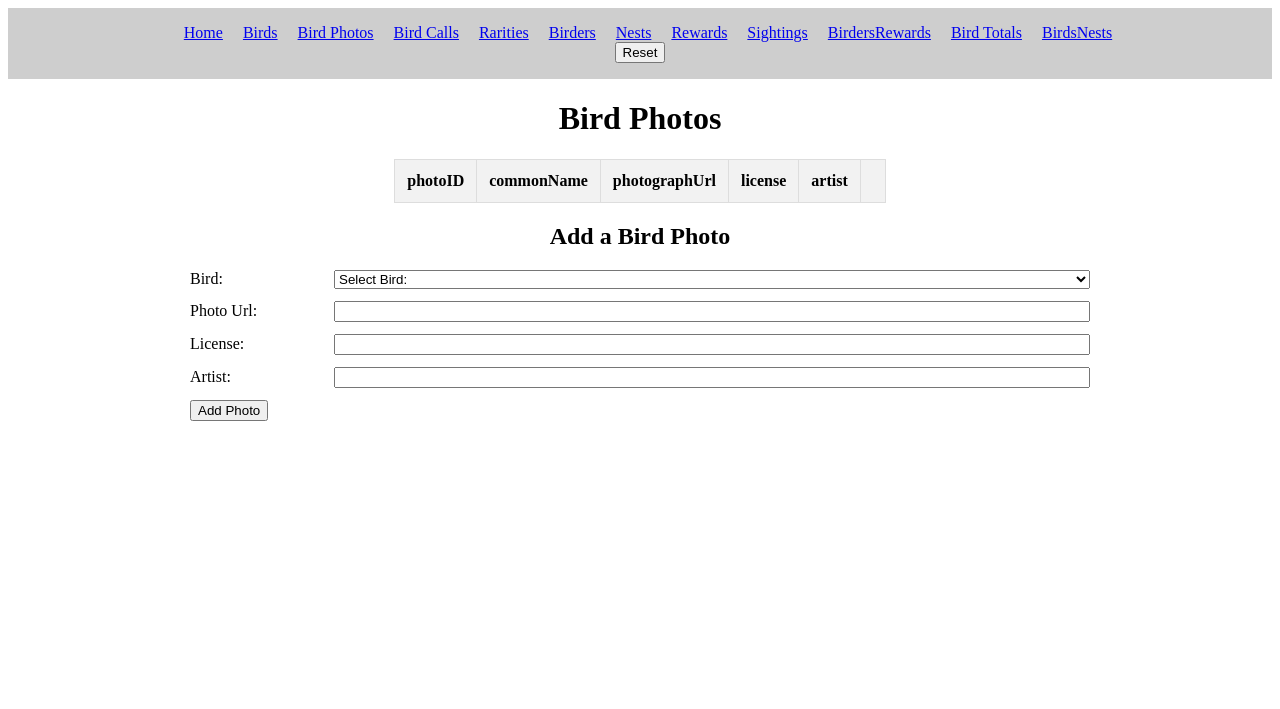
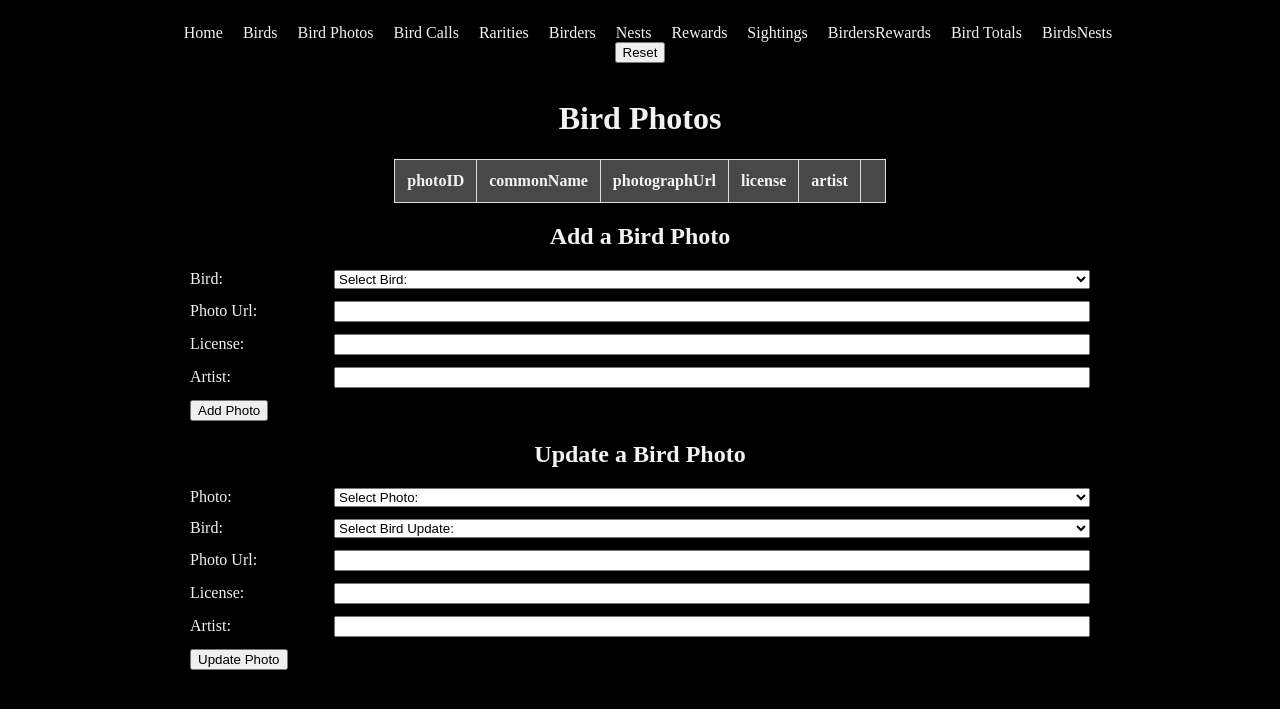
Before and after one commit to AN1H3M/Avidex, a Flask app: page /Avidex/bird-photos in a window 1280 px wide. Shown: the top 709 px of the page. Run offline with Flask 3, Linux system fonts and the light colour scheme; data that the repository does not hold is empty; parts of the project's set-up code (start-up, migrations or seed data) failed here and were passed over; some libraries are stand-ins or nearby versions.

Commit message:
created updates for the birdcalls and birdphotos

```diff
--- a/app.py
+++ b/app.py
@@ -57,7 +57,7 @@ def home():
 
     except Exception as e:
         print(f"Error rendering page: {e}")
-        return "An error occurred while rendering the page.", 500
+        return f"An error occurred while rendering the page: {e}", 500
 
 # Bird Page
 @app.route("/Avidex/birds", methods = ["GET"])
@@ -79,7 +79,7 @@ def avidex_birds():
 
     except Exception as e:
         print(f"Error executing queries: {e}")
-        return "An error occurred while executing the db queries.", 500
+        return f"An error occurred while executing the db queries: {e}", 500
 
     finally:
         # closing the DB connection, if it exists
@@ -105,7 +105,7 @@ def avidex_bird_photos():
 
     except Exception as e:
         print(f"Error executing queries: {e}")
-        return "An error occurred while executing the db queries", 500
+        return f"An error occurred while executing the db queries: {e}", 500
 
     finally:
         if "dbConnection" in locals() and dbConnection: dbConnection.close()
@@ -130,7 +130,7 @@ def avidex_bird_calls():
 
     except Exception as e:
         print(f"Error executing queries: {e}")
-        return "An error occurred while executing the db queries", 500
+        return f"An error occurred while executing the db queries: {e}", 500
 
     finally:
         if "dbConnection" in locals() and dbConnection: dbConnection.close()
@@ -151,7 +151,7 @@ def avidex_rarities():
 
     except Exception as e:
         print(f"Error executing queries: {e}")
-        return "An error occurred while executing the db queries", 500
+        return f"An error occurred while executing the db queries: {e}", 500
 
     finally:
         if "dbConnection" in locals() and dbConnection: dbConnection.close()
@@ -172,7 +172,7 @@ def avidex_birders():
 
     except Exception as e:
         print(f"Error executing queries: {e}")
-        return "An error occurred while executing the db queries", 500
+        return f"An error occurred while executing the db queries: {e}", 500
 
     finally:
         if "dbConnection" in locals() and dbConnection: dbConnection.close()
@@ -194,7 +194,7 @@ def avidex_nests():
 
     except Exception as e:
         print(f"Error executing queries: {e}")
-        return "An error occurred while executing the db queries", 500
+        return f"An error occurred while executing the db queries: {e}", 500
 
     finally:
         if "dbConnection" in locals() and dbConnection: dbConnection.close()
@@ -216,7 +216,7 @@ def avidex_rewards():
 
     except Exception as e:
         print(f"Error executing queries: {e}")
-        return "An error occurred while executing the db queries", 500
+        return f"An error occurred while executing the db queries: {e}", 500
 
     finally:
         if "dbConnection" in locals() and dbConnection: dbConnection.close()
@@ -244,7 +244,7 @@ def avidex_sightings():
 
     except Exception as e:
         print(f"Error executing queries: {e}")
-        return "An error occurred while executing the db queries", 500
+        return f"An error occurred while executing the db queries: {e}", 500
 
     finally:
         if "dbConnection" in locals() and dbConnection: dbConnection.close()
@@ -271,7 +271,7 @@ def avidex_birders_rewards():
 
     except Exception as e:
         print(f"Error executing queries: {e}")
-        return "An error occurred while executing the db queries", 500
+        return f"An error occurred while executing the db queries: {e}", 500
 
     finally:
         if "dbConnection" in locals() and dbConnection: dbConnection.close()
@@ -296,7 +296,7 @@ def avidex_birds_list():
 
     except Exception as e:
         print(f"Error executing queries: {e}")
-        return "An error occurred while executing the db queries", 500
+        return f"An error occurred while executing the db queries: {e}", 500
 
     finally:
         if "dbConnection" in locals() and dbConnection: dbConnection.close()
@@ -323,7 +323,7 @@ def avidex_birds_nests():
 
     except Exception as e:
         print(f"Error executing queries: {e}")
-        return "An error occurred while executing the db queries", 500
+        return f"An error occurred while executing the db queries: {e}", 500
 
     finally:
         if "dbConnection" in locals() and dbConnection: dbConnection.close()
@@ -354,7 +354,7 @@ def reset_db_route():
 
     except Exception as e:
         print(f"Error executing queries: {e}")
-        return "An error occurred while executing the db queries", 500
+        return f"An error occurred while executing the db queries: {e}", 500
 
     finally:
         if "dbConnection" in locals() and dbConnection: dbConnection.close()
@@ -386,7 +386,7 @@ def add_birder():
 
     except Exception as e:
         print(f"Error executing queries: {e}")
-        return "An error occurred while executing the db queries", 500
+        return f"An error occurred while executing the db queries: {e}", 500
 
     finally:
         if "dbConnection" in locals() and dbConnection: dbConnection.close()
@@ -427,7 +427,7 @@ def add_bird():
 
     except Exception as e:
         print(f"Error executing queries: {e}")
-        return "An error occurred while executing the db queries", 500
+        return f"An error occurred while executing the db queries: {e}", 500
 
     finally:
         if "dbConnection" in locals() and dbConnection: dbConnection.close()
@@ -449,7 +449,7 @@ def add_bird_photo():
 
     except Exception as e:
         print(f"Error executing queries: {e}")
-        return "An error occurred while executing the db queries", 500
+        return f"An error occurred while executing the db queries: {e}", 500
 
     finally:
         if "dbConnection" in locals() and dbConnection: dbConnection.close()
@@ -472,7 +472,7 @@ def add_bird_call():
 
     except Exception as e:
         print(f"Error executing queries: {e}")
-        return "An error occurred while executing the db queries", 500
+        return f"An error occurred while executing the db queries: {e}", 500
 
     finally:
         if "dbConnection" in locals() and dbConnection: dbConnection.close()
@@ -493,7 +493,7 @@ def add_reward():
 
     except Exception as e:
         print(f"Error executing queries: {e}")
-        return "An error occurred while executing the db queries", 500
+        return f"An error occurred while executing the db queries: {e}", 500
 
     finally:
         if "dbConnection" in locals() and dbConnection: dbConnection.close()
@@ -513,7 +513,7 @@ def add_birders_reward():
 
     except Exception as e:
         print(f"Error executing queries: {e}")
-        return "An error occurred while executing the db queries", 500
+        return f"An error occurred while executing the db queries: {e}", 500
 
     finally:
         if "dbConnection" in locals() and dbConnection: dbConnection.close()
@@ -533,7 +533,7 @@ def add_birds_nest():
 
     except Exception as e:
         print(f"Error executing queries: {e}")
-        return "An error occurred while executing the db queries", 500
+        return f"An error occurred while executing the db queries: {e}", 500
 
     finally:
         if "dbConnection" in locals() and dbConnection: dbConnection.close()
@@ -553,7 +553,7 @@ def add_nest():
 
     except Exception as e:
         print(f"Error executing queries: {e}")
-        return "An error occurred while executing the db queries", 500
+        return f"An error occurred while executing the db queries: {e}", 500
 
     finally:
         if "dbConnection" in locals() and dbConnection: dbConnection.close()
@@ -572,7 +572,7 @@ def add_rarity():
 
     except Exception as e:
         print(f"Error executing queries: {e}")
-        return "An error occurred while executing the db queries", 500
+        return f"An error occurred while executing the db queries: {e}", 500
 
     finally:
         if "dbConnection" in locals() and dbConnection: dbConnection.close()
@@ -601,7 +601,7 @@ def add_sightings():
 
     except Exception as e:
         print(f"Error executing queries: {e}")
-        return "An error occurred while executing the db queries", 500
+        return f"An error occurred while executing the db queries: {e}", 500
 
     finally:
         if "dbConnection" in locals() and dbConnection: dbConnection.close()
@@ -638,7 +638,7 @@ def update_birder():
 
     except Exception as e:
         print(f"Error executing queries: {e}")
-        return "An error occurred while executing the db queries", 500
+        return f"An error occurred while executing the db queries: {e}", 500
 
     finally:
         if "dbConnection" in locals() and dbConnection: dbConnection.close()
@@ -681,7 +681,7 @@ def update_bird():
 
     except Exception as e:
         print(f"Error executing queries: {e}")
-        return "An error occurred while executing the db queries", 500
+        return f"An error occurred while executing the db queries: {e}", 500
 
     finally:
         if "dbConnection" in locals() and dbConnection: dbConnection.close()
@@ -703,7 +703,7 @@ def update_reward():
 
     except Exception as e:
         print(f"Error executing queries: {e}")
-        return "An error occurred while executing the db queries", 500
+        return f"An error occurred while executing the db queries: {e}", 500
 
     finally:
         if "dbConnection" in locals() and dbConnection: dbConnection.close()
@@ -730,7 +730,7 @@ def update_birders_reward():
 
     except Exception as e:
         print(f"Error executing queries: {e}")
-        return "An error occurred while executing the db queries", 500
+        return f"An error occurred while executing the db queries: {e}", 500
 
     finally:
         if "dbConnection" in locals() and dbConnection: dbConnection.close()
@@ -758,7 +758,7 @@ def update_birds_nest():
 
     except Exception as e:
         print(f"Error executing queries: {e}")
-        return "An error occurred while executing the db queries", 500
+        return f"An error occurred while executing the db queries: {e}", 500
 
     finally:
         if "dbConnection" in locals() and dbConnection: dbConnection.close()
@@ -783,7 +783,7 @@ def update_nest():
 
     except Exception as e:
         print(f"Error executing queries: {e}")
-        return "An error occurred while executing the db queries", 500
+        return f"An error occurred while executing the db queries: {e}", 500
 
     finally:
         if "dbConnection" in locals() and dbConnection: dbConnection.close()
@@ -803,7 +803,7 @@ def update_rarity():
 
     except Exception as e:
         print(f"Error executing queries: {e}")
-        return "An error occurred while executing the db queries", 500
+        return f"An error occurred while executing the db queries: {e}", 500
 
     finally:
         if "dbConnection" in locals() and dbConnection: dbConnection.close()
@@ -835,16 +835,70 @@ def update_sightings():
 
     except Exception as e:
         print(f"Error executing queries: {e}")
-        return "An error occurred while executing the db queries", 500
+        return f"An error occurred while executing the db queries: {e}", 500
 
     finally:
         if "dbConnection" in locals() and dbConnection: dbConnection.close()
 
 
+# Update a BirdPhoto
+@app.route("/Avidex/bird-photos/update", methods = ["POST"])
+def update_bird_photo():
+    try:
+        dbConnection = db.connectDB()
+
+        photoID = int(request.form.get("update_photo"))
+        birdID = int(request.form.get("update_photo_bird"))
+        url = request.form.get("update_photo_url")
+        license = request.form.get("update_photo_license")
+        artist = request.form.get("update_photo_artist")
+
+        db.query(dbConnection, "CALL pl_update_bird_photo(%s,%s,%s,%s,%s);",(
+            photoID,
+            birdID,
+            url,
+            license,
+            artist
+        ))
+
+        return redirect("/Avidex/bird-photos")
+
+    except Exception as e:
+        print(f"Error executing queries: {e}")
+        return f"An error occurred while executing the db queries: {e}", 500
+
+    finally:
+        if "dbConnection" in locals() and dbConnection: dbConnection.close()
 
 
+# Update a BirdCall
+@app.route("/Avidex/bird-calls/update", methods = ["POST"])
+def update_bird_call():
+    try:
+        dbConnection = db.connectDB()
 
+        callID = int(request.form.get("update_call"))
+        birdID = int(request.form.get("update_call_bird"))
+        url = request.form.get("update_call_url")
+        license = request.form.get("update_call_license")
+        recordist = request.form.get("update_call_recordist")
 
+        db.query(dbConnection, "CALL pl_update_bird_call(%s,%s,%s,%s,%s);",(
+            callID,
+            birdID,
+            url,
+            license,
+            recordist
+        ))
+
+        return redirect("/Avidex/bird-calls")
+
+    except Exception as e:
+        print(f"Error executing queries: {e}")
+        return f"An error occurred while executing the db queries: {e}", 500
+
+    finally:
+        if "dbConnection" in locals() and dbConnection: dbConnection.close()
 
 
 
@@ -869,7 +923,7 @@ def delete_bird():
 
     except Exception as e:
         print(f"Error executing queries: {e}")
-        return "An error occurred while executing the db queries", 500
+        return f"An error occurred while executing the db queries: {e}", 500
 
     finally:
         if "dbConnection" in locals() and dbConnection: dbConnection.close()
@@ -888,7 +942,7 @@ def delete_birder():
 
     except Exception as e:
         print(f"Error executing queries: {e}")
-        return "An error occurred while executing the db queries", 500
+        return f"An error occurred while executing the db queries: {e}", 500
 
     finally:
         if "dbConnection" in locals() and dbConnection: dbConnection.close()
@@ -907,7 +961,7 @@ def delete_reward():
 
     except Exception as e:
         print(f"Error executing queries: {e}")
-        return "An error occurred while executing the db queries", 500
+        return f"An error occurred while executing the db queries: {e}", 500
 
     finally:
         if "dbConnection" in locals() and dbConnection: dbConnection.close()
@@ -927,7 +981,7 @@ def delete_birders_reward():
 
     except Exception as e:
         print(f"Error executing queries: {e}")
-        return "An error occurred while executing the db queries", 500
+        return f"An error occurred while executing the db queries: {e}", 500
 
     finally:
         if "dbConnection" in locals() and dbConnection: dbConnection.close()
@@ -948,7 +1002,7 @@ def delete_birds_nest():
 
     except Exception as e:
         print(f"Error executing queries: {e}")
-        return "An error occurred while executing the db queries", 500
+        return f"An error occurred while executing the db queries: {e}", 500
 
     finally:
         if "dbConnection" in locals() and dbConnection: dbConnection.close()
@@ -967,7 +1021,7 @@ def delete_nest():
 
     except Exception as e:
         print(f"Error executing queries: {e}")
-        return "An error occurred while executing the db queries", 500
+        return f"An error occurred while executing the db queries: {e}", 500
 
     finally:
         if "dbConnection" in locals() and dbConnection: dbConnection.close()
@@ -986,7 +1040,7 @@ def delete_rarity():
 
     except Exception as e:
         print(f"Error executing queries: {e}")
-        return "An error occurred while executing the db queries", 500
+        return f"An error occurred while executing the db queries: {e}", 500
 
     finally:
         if "dbConnection" in locals() and dbConnection: dbConnection.close()
@@ -1005,7 +1059,7 @@ def delete_sightings():
 
     except Exception as e:
         print(f"Error executing queries: {e}")
-        return "An error occurred while executing the db queries", 500
+        return f"An error occurred while executing the db queries: {e}", 500
 
     finally:
         if "dbConnection" in locals() and dbConnection: dbConnection.close()
@@ -1024,7 +1078,7 @@ def delete_bird_photo():
 
     except Exception as e:
         print(f"Error executing queries: {e}")
-        return "An error occurred while executing the db queries", 500
+        return f"An error occurred while executing the db queries: {e}", 500
 
     finally:
         if "dbConnection" in locals() and dbConnection: dbConnection.close()
@@ -1044,7 +1098,7 @@ def delete_bird_call():
 
     except Exception as e:
         print(f"Error executing queries: {e}")
-        return "An error occurred while executing the db queries", 500
+        return f"An error occurred while executing the db queries: {e}", 500
 
     finally:
         if "dbConnection" in locals() and dbConnection: dbConnection.close()
--- a/static/style.css
+++ b/static/style.css
@@ -1,6 +1,11 @@
 /* AI was used: duck.ai
     it was used to style forms properly.
 */
+body {
+  background-color: black;
+  color: #f2f2f2;
+}
+
 h1, h2, h3 { text-align: center;}
 .homepageDescription {text-align: center;}
 table {border-collapse: collapse; margin-left: auto; margin-right: auto;}
@@ -9,8 +14,8 @@ th, td {
     padding: 12px;
     text-align: center;
 }
-th {background-color: #f2f2f2;}
-tr:nth-child(even) {background-color: #f9f9f9;}
+th {background-color:rgba(169, 169, 169, 0.426);}
+tr:nth-child(even) {background-color:darkblue;}
 
 /* Center the whole form */
 .cuForm{
@@ -33,5 +38,5 @@ tr:nth-child(even) {background-color: #f9f9f9;}
   box-sizing: border-box;
 }
 
-nav {background-color: #cecece;padding: 16px; text-align: center;}
-a {margin-left: 16px;}
+nav {background-color: black;padding: 16px; text-align: center; color: #f2f2f2;}
+a {color: #f2f2f2;text-decoration: none;margin-left: 16px;}
--- a/templates/bird-photos.j2
+++ b/templates/bird-photos.j2
@@ -59,7 +59,7 @@
 ##################################
 #}
 <h2> Add a Bird Photo </h2>
-<form class="cuForm" id="create_photo_form" action="/Avidex/bird-photos/create" method="post">
+<form class="cuForm" id="update_photo_form" action="/Avidex/bird-photos/create" method="post">
 
     <div class="form-row">
         <label for="create_photo_bird">Bird:</label>
@@ -90,4 +90,54 @@
 
     <button type="submit">Add Photo</button>
 </form>
+
+{#
+##################################
+########## Update Form ###########
+##################################
+#}
+<h2> Update a Bird Photo </h2>
+<form class="cuForm" id="update_photo_form" action="/Avidex/bird-photos/update" method="post">
+
+    <div class="form-row">
+        <label for="update_photo">Photo:</label>
+        <select name="update_photo" id="update_photo" required>
+            <option value="" disabled selected>Select Photo:</option>
+            {% for photo in photos %}
+            <option value="{{ photo['photoID'] }}">
+                {{ photo['photoID'] }} • {{ photo['commonName'] }}
+            </option>
+            {% endfor %}
+        </select>
+    </div>
+
+    <div class="form-row">
+        <label for="update_photo_bird">Bird:</label>
+        <select name="update_photo_bird" id="update_photo_bird" required>
+            <option value="" disabled selected>Select Bird Update:</option>
+            {% for bird in birds %}
+            <option value="{{ bird['birdID'] }}">
+                {{ bird['birdID'] }} • {{ bird['commonName'] }}
+            </option>
+            {% endfor %}
+        </select>
+    </div>
+
+    <div class="form-row">
+        <label for="update_photo_url">Photo Url:</label>
+        <input type="text" name="update_photo_url" id="update_photo_url" required>
+    </div>
+
+    <div class="form-row">
+        <label for="update_photo_license">License:</label>
+        <input type="text" name="update_photo_license" id="update_photo_license">
+    </div>
+
+    <div class="form-row">
+        <label for="update_photo_artist">Artist:</label>
+        <input type="text" name="update_photo_artist" id="update_photo_artist">
+    </div>
+
+    <button type="submit">Update Photo</button>
+</form>
 {% endblock %}
```
Also changed, not shown: database/PL.sql (+87 -0 lines), templates/bird-calls.j2 (+51 -1 lines).
